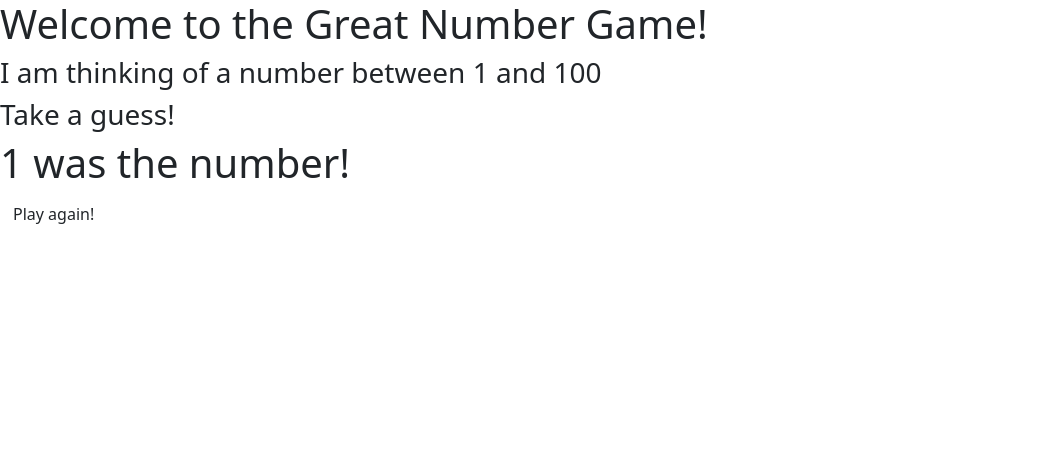
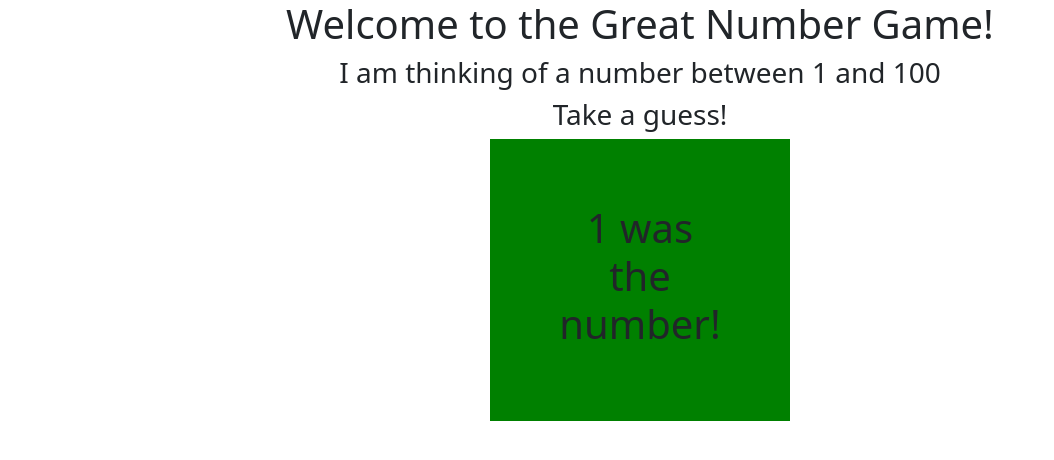
Before and after one commit to sjperez1/great_number_game, a Flask app: page /answer in a window 1280 px wide. Shown: the top 460 px of the page, without its empty margins (0-1054 px from the left). Run offline with Flask 2, Linux system fonts and the light colour scheme; the visitor is signed in with stand-in values (Sample User, id 1).

Commit message:
updated styling

```diff
--- a/static/index.css
+++ b/static/index.css
@@ -0,0 +1,23 @@
+*{
+    text-align: center;
+    margin: 0 auto;
+}
+
+button {
+    margin-top: 10px;
+}
+
+.box {
+    background-color: #ff0000;
+    width: 300px;
+    padding: 65px;
+}
+
+#green {
+    background-color: green;
+}
+
+.btn {
+    margin-top: 20px;
+    background-color: white;
+}
--- a/templates/answer.html
+++ b/templates/answer.html
@@ -14,21 +14,21 @@
     <h3>Take a guess!</h3>
     <div>
         {% if session["randnum"] == session["randguess"]: %}
-            <div class="box green">
+            <div class="box" id="green">
                 <h1>{{session["randnum"]}} was the number!</h1>
             </div>
         {% endif %}
         {% if session["randnum"] > session["randguess"]: %}
-            <div class="box" id="low">
+            <div class="box">
                 <h1>Too low!</h1>
             </div>
         {% endif %}
         {% if session["randnum"] < session["randguess"]: %}
-            <div class="box" id="high">
+            <div class="box">
                 <h1>Too high!</h1>
+                <a href="/" class="btn btn-outline-dark">Play again!</a>
             </div>
             {% endif %}
-        <a href="/" class="btn">Play again!</a>
     </div>
 </body>
 </html>
--- a/templates/index.html
+++ b/templates/index.html
@@ -4,6 +4,7 @@
     <meta charset="UTF-8">
     <meta http-equiv="X-UA-Compatible" content="IE=edge">
     <meta name="viewport" content="width=device-width, initial-scale=1.0">
+    <link rel="stylesheet" type="text/css" href="{{url_for('static', filename='index.css')}}">
     <title>Number Game</title>
 </head>
 <body>
@@ -11,7 +12,9 @@
     <h3>I am thinking of a number between 1 and 100</h3>
     <h3>Take a guess!</h3>
     <form action="/get_guess" method="post">
-        <input type="text" id="randguess" name="randguess">
+        <div>
+            <input type="text" id="randguess" name="randguess">
+        </div>
         <button type="submit">Submit</button>
     </form>
 </body>
```
